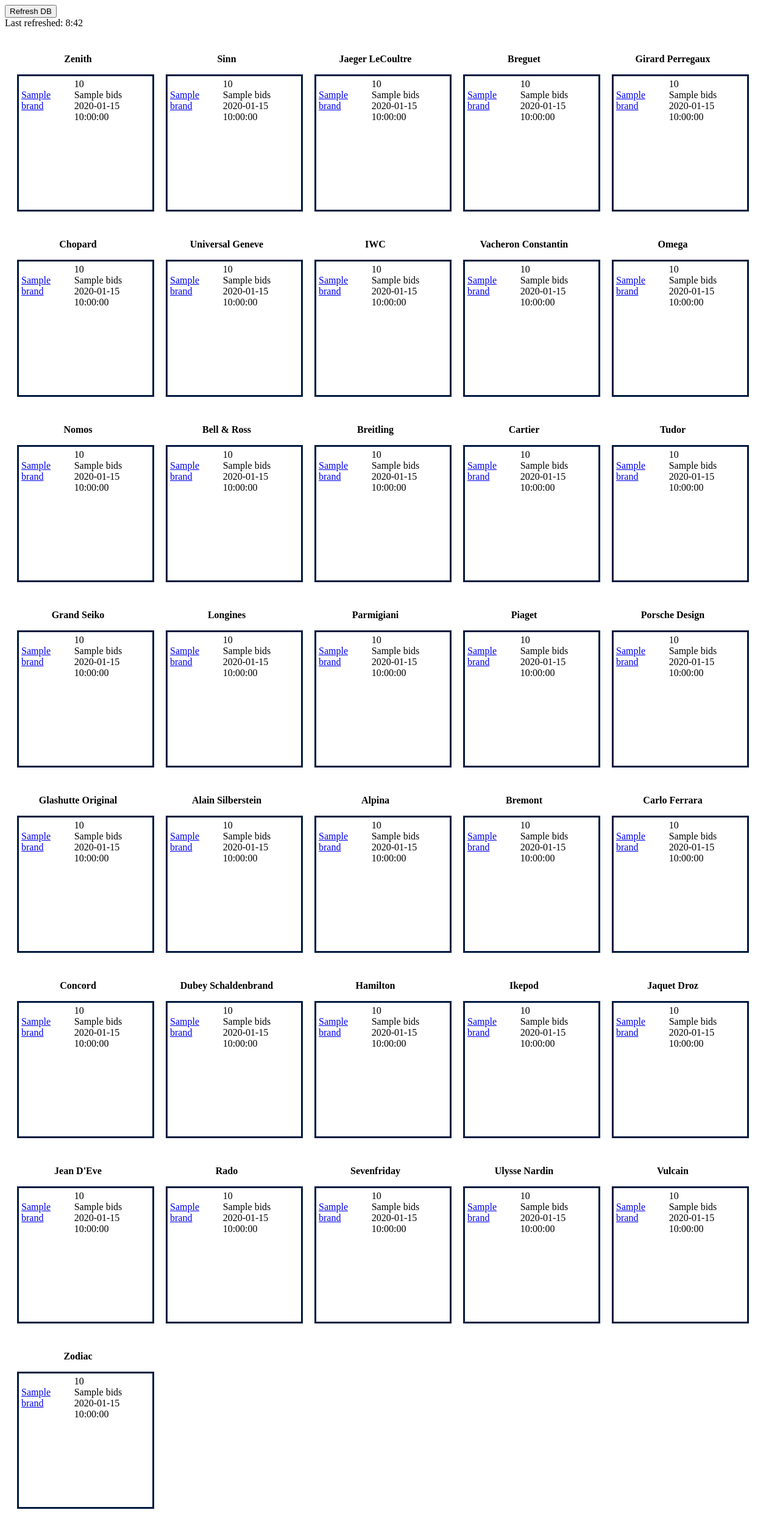
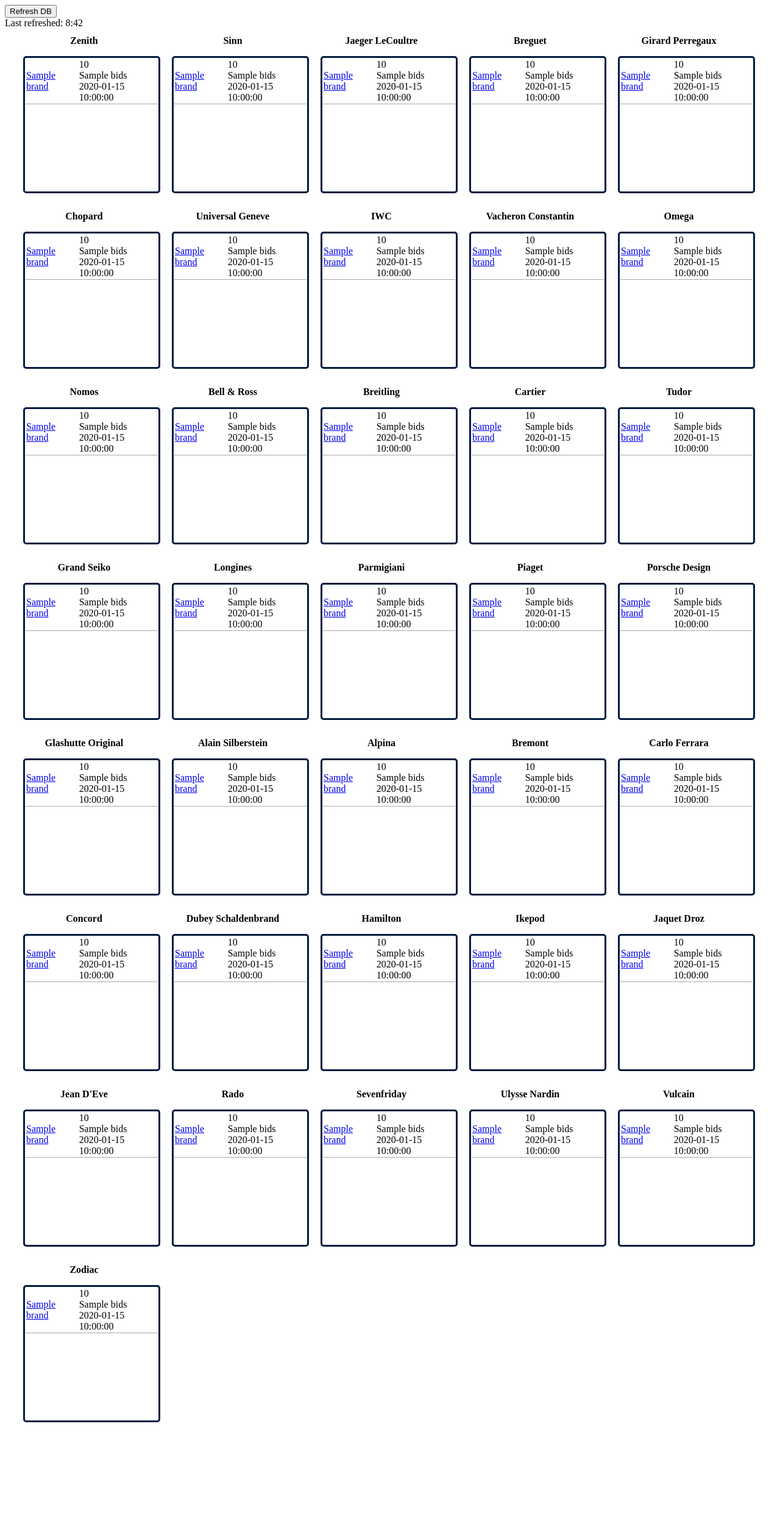
Before and after one commit to rjackowens/ebay-auction-dashboard, a Flask app: page / in a window 1280 px wide. Shown: the whole page at 61% size. After the commit the page ends 2333 px from the top, so only its background shows below. Run offline with Flask 2, Linux system fonts and the light colour scheme; a database or web service that is not in the repository returns one stand-in record (values such as "Sample title"); some libraries are stand-ins or nearby versions.

Commit message:
UI improvements

```diff
--- a/src/ui/static/styles/image-grid_3.css
+++ /dev/null
@@ -1,46 +0,0 @@
-/* properties for entire grid container */
-.section {
-	max-width: 1500px;
-	margin: 0 auto;
-	height: 100px
-	/* padding: 6% 2%; */
-}
-
-.grid {
-	margin: 10px 0 0 0;
-	padding: 0;
-	list-style: none;
-	display: block;
-	/* text-align: center; */
-	/* width: 50%; */
-}
-
-.grid li {
-	width: 200px; /* grid box size */
-	height: auto; /* grid box size */
-	display: inline-block;
-	margin: 20px; /* space between images */
-}
-
-/* Responsive Portrait Photo Size */
-.portrait {
-    max-width: 100%;
-    height: auto;
-    border-radius: 8px;
-}
-
-.img-1 {
-    padding: 1px;
-    border: 3px solid #021a40;
-}
-
-.box {
-    height:225;
-    width:225;
-    overflow-y:scroll;
-    display: block;
-}
-
-tr:nth-child(even) {
-    background-color: bisque;
-}
--- /dev/null
+++ b/src/ui/static/styles/main.css
@@ -0,0 +1,63 @@
+/* properties for entire grid container */
+.section {
+	/* max-width: 1500px; /* limit max horizontal boxes */
+	margin: 0 auto;
+	height: 100px
+	/* padding: 6% 2%; */
+}
+
+.grid {
+	margin: 10px 10px 10px 10px;
+	padding: 0;
+	list-style: none;
+	display: block;
+	/* text-align: center; */
+	/* width: 50%; */
+}
+
+.grid li {
+	width: 200px; /* grid box size */
+	height: auto; /* grid box size */
+	display: inline-block;
+	margin: 20px 20px 0px 20px; /* space between table boxes */
+}
+
+/* Responsive Portrait Photo Size */
+.portrait {
+    max-width: 100%;
+    height: auto;
+    border-radius: 8px;
+}
+
+.img-1 {
+    padding: 1px; /* define text margin in row */
+	border: 3px solid #021a40; /* solid border around table */
+}
+
+.box {
+    height: 225;
+    width: 225;
+    overflow-y: scroll;
+    display: block;
+}
+
+tr:nth-child(even) {
+    background-color: #f3f3f3;
+}
+
+.content-table {
+	border-collapse: collapse;
+	border-radius: 5px 5px 5px 5px; /* rounded corners */
+	overflow: hidden; /* rounded corners */
+	/* note that scroll bars are not rounded, this can probably be fixed, see below */
+	/* https://stackoverflow.com/questions/16676166/apply-border-radius-to-scrollbars-with-css */
+}
+
+.content-table tbody tr {
+	border-bottom: 1px solid darkgray; /* adds divider line between rows */
+}
+
+.button {
+	width: 150px;
+	height: 15px
+}
--- a/src/ui/templates/dashboard.html
+++ b/src/ui/templates/dashboard.html
@@ -1,7 +1,7 @@
 {% from 'macros.html' import table_macro %}
 
 <head>
-    <link rel="stylesheet" href="{{ url_for('static',filename='styles/image-grid_3.css') }}" rel="stylesheet">
+    <link rel="stylesheet" href="{{ url_for('static',filename='styles/main.css') }}" rel="stylesheet">
     <link rel="stylesheet" href="https://cdnjs.cloudflare.com/ajax/libs/font-awesome/4.7.0/css/font-awesome.min.css">
 </head>
 
@@ -20,8 +20,8 @@
             });
     </script>
 
-    <div class='container'>
-        <form>
+    <div class="button">
+        <form class="button">
             <a href=# id=test><button class='btn btn-default'>Refresh DB</button></a>
             <div>Last refreshed: 8:42</div>
         </form>
--- a/src/ui/templates/macros.html
+++ b/src/ui/templates/macros.html
@@ -1,6 +1,6 @@
 {% macro table_macro(title, build) %}
     <li>
-        <table class="box img-1" style="height:225; width:225; overflow-y:scroll; display: block;">
+        <table class="box img-1 content-table" style="height:225; width:225; overflow-y:scroll; display: block;">
             <p style="text-align:center; margin-top: 5;"> <b>{{ title }}</b></p>
 
             {% for item in build %}
```
